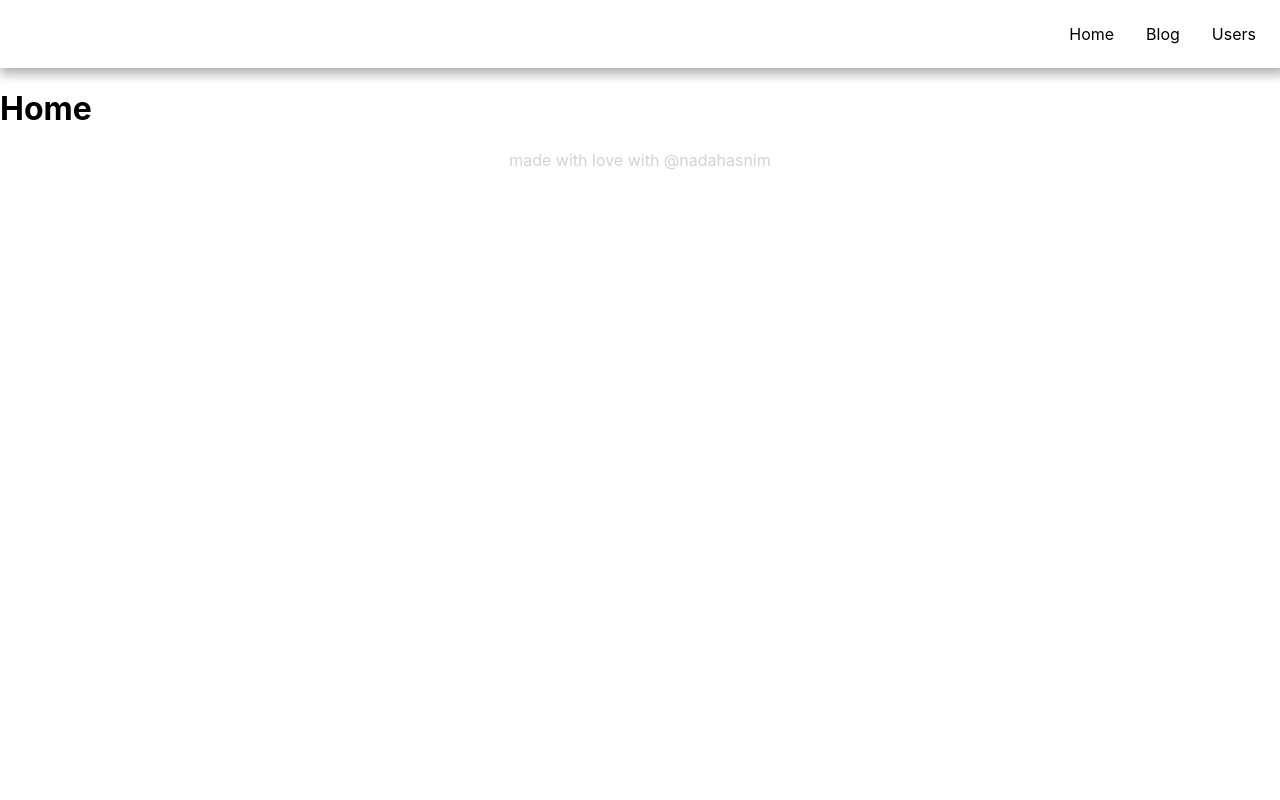
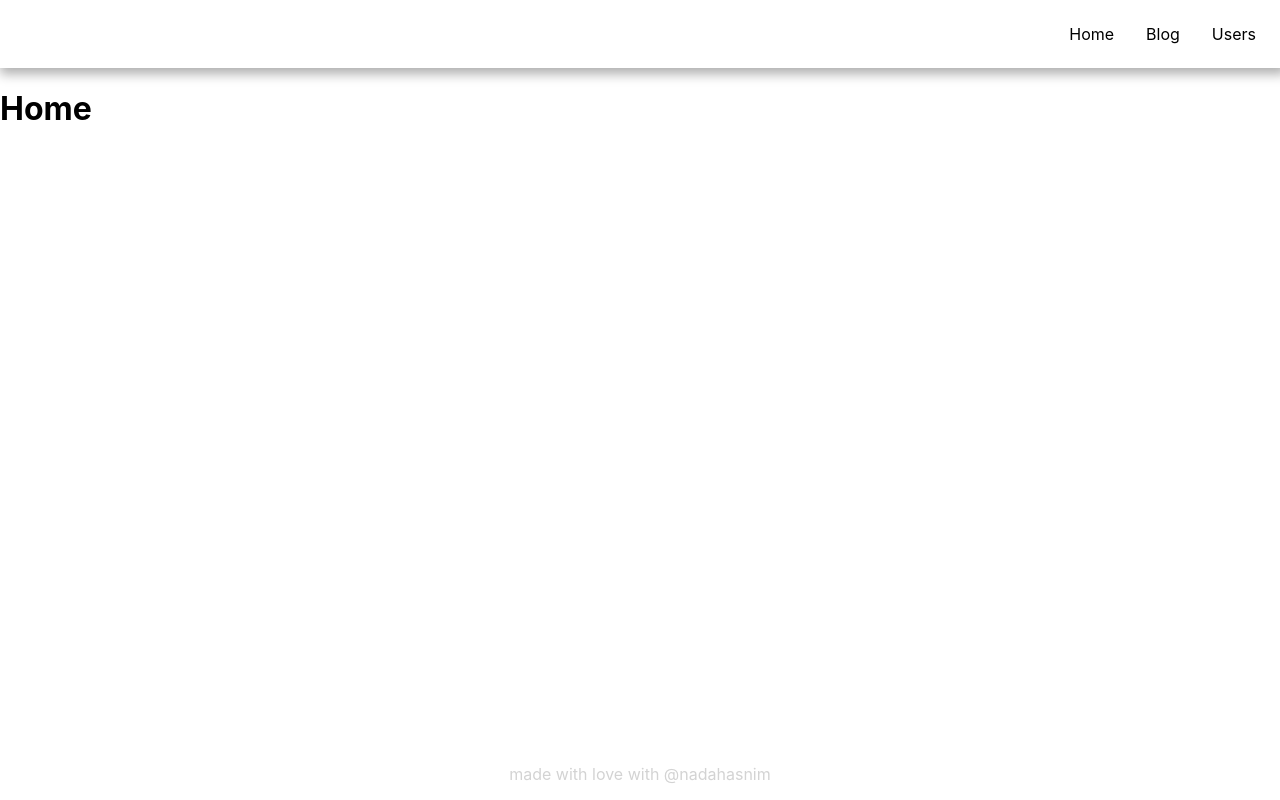
Before and after one commit to nadahasni-dot/next-js-practice, a Next.js app: page / in a window 1280 px wide. Built offline with nearby package versions, Linux system fonts and the light colour scheme.

Commit message:
create layouting template

```diff
--- /dev/null
+++ b/components/Layout/Layout.module.css
@@ -0,0 +1,9 @@
+.container {
+  height: 100%;
+  display: flex;
+  flex-direction: column;
+}
+
+.content {
+  flex: 1;
+}
--- /dev/null
+++ b/components/Layout/index.tsx
@@ -0,0 +1,19 @@
+import { ReactNode } from 'react';
+import Footer from '../Footer';
+import Header from '../Header';
+import styles from './Layout.module.css';
+
+interface LayoutProps {
+    children: ReactNode
+}
+
+export default function Layout(props: LayoutProps) {
+  const { children } = props;
+  return (
+    <div className={styles.container}>
+      <Header />
+      <div className={styles.content}>{children}</div>
+      <Footer />
+    </div>
+  );
+}
--- a/pages/api/hello.ts
+++ b/pages/api/hello.ts
@@ -1,5 +1,5 @@
 // Next.js API route support: https://nextjs.org/docs/api-routes/introduction
-import type { NextApiRequest, NextApiResponse } from 'next'
+import type { NextApiRequest, NextApiResponse } from 'next';
 
 type Data = {
   name: string
@@ -7,7 +7,7 @@
 
 export default function handler(
   req: NextApiRequest,
-  res: NextApiResponse<Data>
+  res: NextApiResponse<Data>,
 ) {
-  res.status(200).json({ name: 'John Doe' })
+  res.status(200).json({ name: 'John Doe' });
 }
--- a/pages/index.tsx
+++ b/pages/index.tsx
@@ -1,12 +1,9 @@
-import Footer from '../components/Footer';
-import Header from '../components/Header';
+import Layout from '../components/Layout';
 
 export default function Home() {
   return (
-    <main>
-      <Header />
+    <Layout>
       <h1>Home</h1>
-      <Footer />
-    </main>
+    </Layout>
   );
 }
--- a/styles/globals.css
+++ b/styles/globals.css
@@ -6,6 +6,7 @@
     Ubuntu, Cantarell, Fira Sans, Droid Sans, Helvetica Neue, sans-serif;
   max-width: 1400px;
   margin: auto;
+  height: 100%;
 }
 
 a {
@@ -16,3 +17,7 @@
 * {
   box-sizing: border-box;
 }
+
+#__next {
+  height: 100%;
+}
```
Also changed, not shown: pages/blog.tsx (+3 -6 lines), pages/users/detail.tsx (+3 -6 lines), pages/users/index.tsx (+3 -6 lines).
